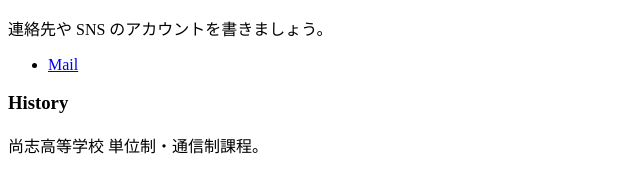
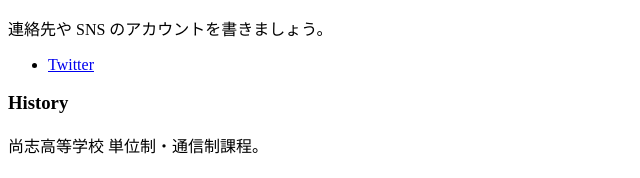
Before and after one commit to sogimasu/sogimasu.github.io, a plain HTML site: page index.html in a window 1280 px wide. Shown: the part 650-828 px from the top of the page, 0-640 px from the left. Drawn offline with Linux system fonts and the light colour scheme.

Commit message:
Update index.html
Signed-off-by: sogimasu <tailangsogimasu@gmail.com>

```diff
--- a/index.html
+++ b/index.html
@@ -54,7 +54,7 @@
     <h3>Contact</h3>
     <p>連絡先や SNS のアカウントを書きましょう。</p>
     <ul>
-      <li><a href="https://x.com/RohxaeuONCFF5pO">Mail</a></li>
+      <li><a href="https://x.com/RohxaeuONCFF5pO">Twitter</a></li>
     </ul>
 
     <h3>History</h3>
```
